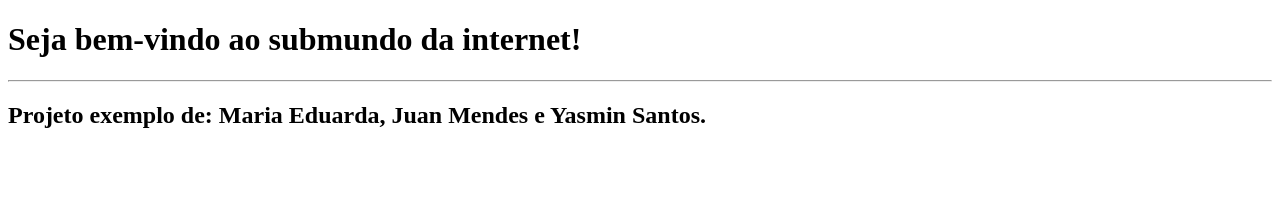
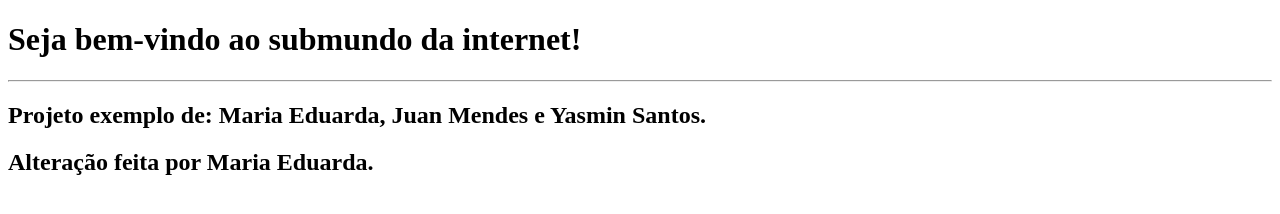
Before and after one commit to yasmin-santos02/CI_CD, a plain HTML site: page index.html in a window 1280 px wide. Drawn offline with Linux system fonts and the light colour scheme.

Commit message:
alteracao1

```diff
--- a/index.html
+++ b/index.html
@@ -9,5 +9,6 @@
     <h1> Seja bem-vindo ao submundo da internet!</h1>
     <hr>
     <h2>Projeto exemplo de: Maria Eduarda, Juan Mendes e Yasmin Santos.</h2>
+    <h2>Alteração feita por Maria Eduarda.</h2>
 </body>
 </html>
```
